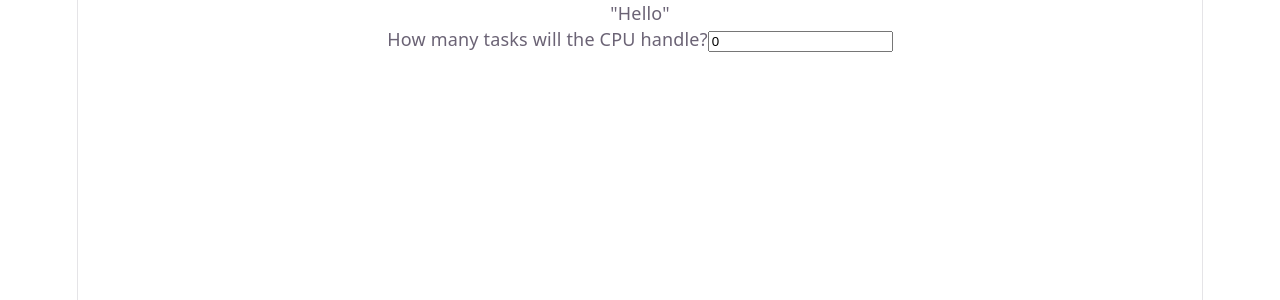
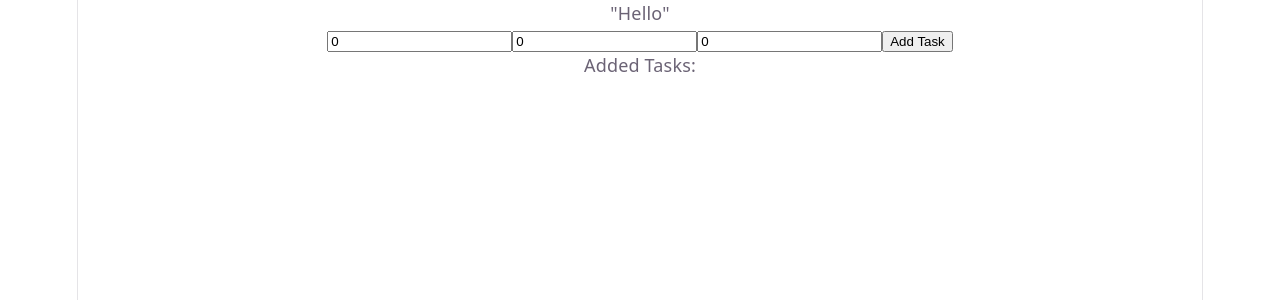
Before and after one commit to SaeedAlghamdiDev/OperatingSystemsProject, a React (Vite) app in the folder OperatingSystemsProject/: page / in a window 1280 px wide. Shown: the top 300 px of the page. Built offline with nearby package versions, Linux system fonts and the light colour scheme.

Commit message:
Component Design Change
Switch from multi-component to single component for handling data input

```diff
--- a/OperatingSystemsProject/src/CPUSchedulingAlgorithmInput.jsx
+++ b/OperatingSystemsProject/src/CPUSchedulingAlgorithmInput.jsx
@@ -6,6 +6,58 @@ function CPUSchedulingAlgorithmInput(){
 
 
     const [numberOfTasks, setNumberOfTasks] = useState(0);
+    const [listOfTasks, setListOfTasks] = useState([]);
+    const [arrivalTime, setArrivalTime] = useState(0);
+    const [burstTime, setBurstTime] = useState(0);
+    const [quantumTime, setQuantumTime] = useState(0);
+
+    let quantum = true;
+
+
+    const addTask = () => {
+
+        let newTask = null;
+        quantum?  newTask = {TaskArrivalTime: arrivalTime,
+                                  TaskBurstTime:burstTime,
+                                  TaskQuantumTime:quantumTime}
+                                  :
+                  newTask = {TaskArrivalTime: arrivalTime,
+                                  TaskBurstTime:burstTime};
+
+        setListOfTasks(l => [...l, newTask]);
+
+
+
+
+
+    }
+
+
+    const removeTask = (index) =>{
+
+        setListOfTasks(l => l.filter((_, i) => i !== index));
+    }
+    const handleArrivalTimeChange = (event) => {
+
+            setArrivalTime(parseInt(event.target.value));
+
+    }
+    const handleBurstTimeChange = (event) => {
+
+            setBurstTime(parseInt(event.target.value));
+
+    }
+    const handleQuantumTimeChange = (event) => {
+
+            setQuantumTime(parseInt(event.target.value));
+
+    }
+
+    const handleListOfTasks= () => {
+
+        setListOfTasks("");
+
+    }
 
     const handleTasksChange = (event) => {
 
@@ -20,16 +72,12 @@ function CPUSchedulingAlgorithmInput(){
     }
 
     //Building an array of <TaskDataInputs>
-    const items = [];
-    for(let i = 1; i < numberOfTasks + 1; i++){
-        items.push(<TaskDataInput name = {i} quantum = {true}/>)
-    }
-
-    const collectData = (event) => {
+    // const items = [];
+    // for(let i = 1; i < numberOfTasks + 1; i++){
+    //     items.push(<TaskDataInput name = {i} quantum = {true}/>)
+    // }
 
 
-
-    }
 
 
 
@@ -37,17 +85,26 @@ function CPUSchedulingAlgorithmInput(){
     return(<>
 
         <div>
-        <p>How many tasks will the CPU handle?
-             <input type="number" value={numberOfTasks} onChange={handleTasksChange}></input>
-        </p>
-        </div>
+     <input type="number" value={arrivalTime} onChange={handleArrivalTimeChange} ></input>
+                       <input type="number" value={burstTime} onChange={handleBurstTimeChange} ></input>
+                       {quantum == true? <input type="number" value={quantumTime} onChange={handleQuantumTimeChange} ></input>: null}
 
-        <p>
+    <button onClick={addTask}>Add Task</button>
+    </div>
+
+        <div>Added Tasks: <br/>
+        <uo>
+            {listOfTasks.map((listOfTasks, index)=>
+                 <li key={index} onClick={() => removeTask(index)}>
+                     Task: {index + 1} Arrival Time: {listOfTasks.TaskArrivalTime}s Burst Time: {listOfTasks.TaskBurstTime}s  </li>)}
+        </uo>
+
+    </div>
 
 
-        {items}
-
-        </p>
+    <div>
+        {/* <button onClick={CalculateRequest}>Calculate</button> */}
+    </div>
 
 
 
```
